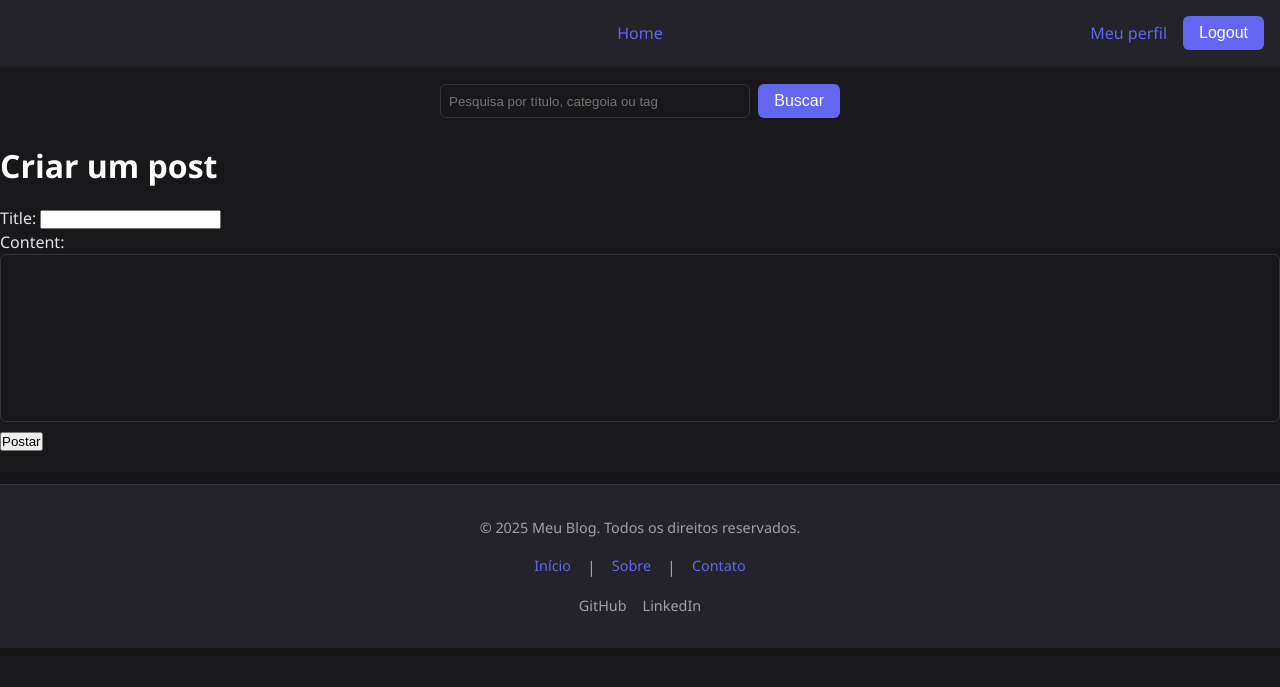
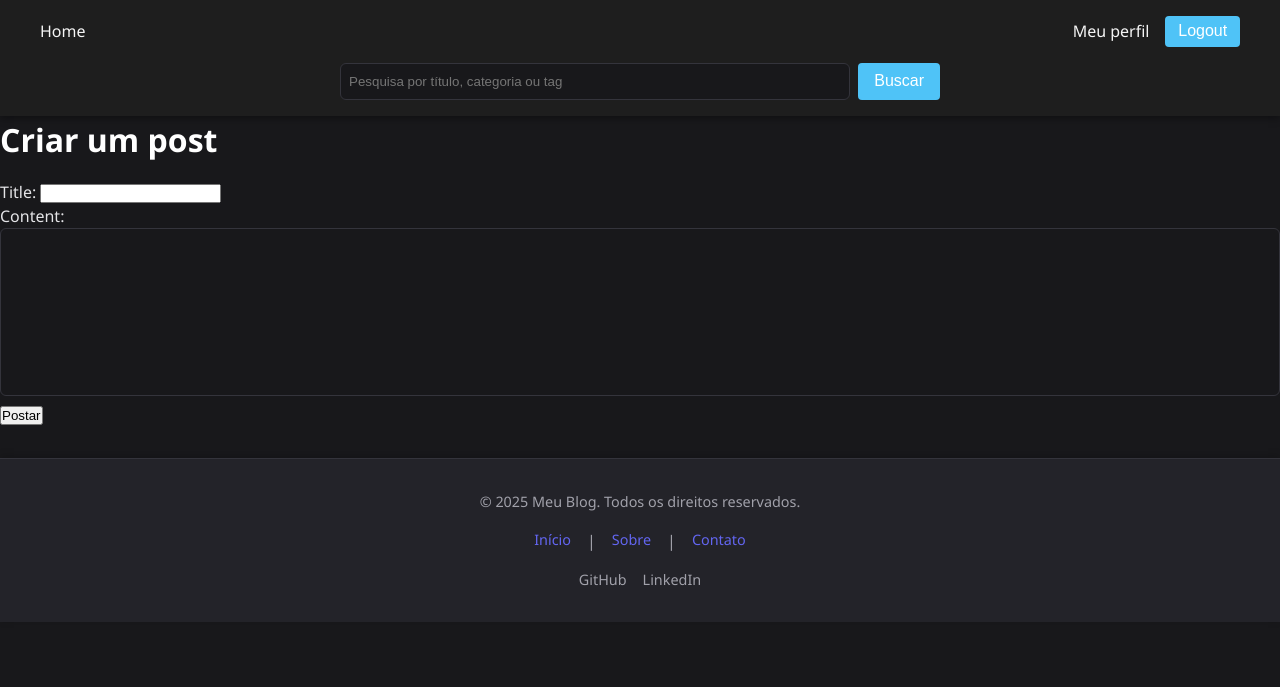
Before and after one commit to gok2001/projeto-blog, a Django app: page /posts/create/ in a window 1280 px wide. Shown: the top 687 px of the page. Run offline with Django 5.2, Linux system fonts and the light colour scheme; the visitor is signed in with stand-in values (Sample User, id 1).

Commit message:
Reestiliza o header completo

```diff
--- a/static/global/css/style.css
+++ b/static/global/css/style.css
@@ -80,7 +80,6 @@ body {
     line-height: 1.5;
     color: var(--color-text);
     background-color: var(--color-bg);
-    padding-top: 60px;
 }
 
 a {
@@ -106,33 +105,106 @@ h6 {
 }
 
 /* ===============================
+   HEADER
+   =============================== */
+.site-header {
+    background-color: var(--color-bg-dark, #1e1e1e);
+    color: var(--color-text-light, #f5f5f5);
+    padding: var(--padding-md) var(--padding-lg);
+    box-shadow: var(--shadow-md);
+    display: flex;
+    flex-direction: column;
+    align-items: center;
+    gap: var(--spacing-md);
+    position: sticky;
+    top: 0;
+    z-index: 100;
+}
+
+/* ===============================
    NAVBAR
    =============================== */
 .header-navbar {
-    position: fixed;
-    top: 0;
-    left: 0;
     width: 100%;
+    max-width: 1200px;
+    display: flex;
+    justify-content: space-between;
+    align-items: center;
+}
+
+.header-navbar a {
+    color: inherit;
+    text-decoration: none;
+    font-weight: 500;
+    transition: var(--transition-normal);
+}
+
+.header-navbar a:hover {
+    color: var(--color-accent, #4fc3f7);
+}
+
+.header-navbar .nav-right {
     display: flex;
     align-items: center;
-    justify-content: space-between;
-    padding: var(--padding-md);
-    border-bottom: 0.2rem solid rgba(0, 0, 0, 0.207);
-    background-color: var(--color-bg-alt);
-    z-index: 1000;
+    gap: var(--spacing-md);
 }
 
-.home-link {
-    position: absolute;
-    left: 50%;
-    transform: translateX(-50%);
+.header-navbar .btn {
+    background: var(--color-accent, #4fc3f7);
+    border: none;
+    color: #fff;
+    padding: 0.4rem 0.8rem;
+    border-radius: 4px;
+    cursor: pointer;
+    font-weight: 500;
+    transition: var(--transition-normal);
 }
 
-.nav-right {
+.header-navbar .btn:hover {
+    background: var(--color-accent-hover, #039be5);
+}
+
+/* ===============================
+   BARRA DE PESQUISA
+   =============================== */
+.search {
+    width: 100%;
+    max-width: 600px;
+}
+
+.search form {
     display: flex;
-    gap: 1rem;
-    margin-left: auto;
-    align-items: center;
+    gap: var(--spacing-sm);
+}
+
+.search-input {
+    flex: 1;
+    padding: 0.6rem 0.8rem;
+    border-radius: 4px;
+    border: var(--input-border);
+    background-color: #2a2a2a;
+    color: #fff;
+    outline: none;
+    transition: var(--transition-normal);
+}
+
+.search-input:focus {
+    border-color: var(--color-accent, #4fc3f7);
+}
+
+.search .btn {
+    background: var(--color-accent, #4fc3f7);
+    border: none;
+    color: #fff;
+    padding: 0.6rem var(--padding-md);
+    border-radius: 4px;
+    cursor: pointer;
+    font-weight: 500;
+    transition: var(--transition-normal);
+}
+
+.search .btn:hover {
+    background: var(--color-accent-hover, #039be5);
 }
 
 /* ===============================
@@ -227,20 +299,6 @@ textarea:focus {
     border-color: var(--color-primary);
     box-shadow: 0 0 0 2px var(--color-box-shadow-input);
     outline: none;
-}
-
-/* ===============================
-   BARRA DE PESQUISA
-   =============================== */
-.search form {
-    display: flex;
-    gap: 0.5rem;
-    max-width: 400px;
-    margin: var(--spacing-lg) auto;
-}
-
-.search input[type="search"] {
-    flex: 1;
 }
 
 /* ===============================
--- a/templates/global/base.html
+++ b/templates/global/base.html
@@ -9,6 +9,7 @@
     <script src="{% static "global/scripts/scripts.js" %}"></script>
 </head>
 <body>
+    <header class="site-header">
         <nav class="header-navbar">
             <a href="{% url "posts:index" %}" class="home-link">Home</a>
 
@@ -31,7 +32,7 @@
                 <input
                 type="search"
                 class="search-input"
-            placeholder="Pesquisa por título, categoia ou tag"
+                placeholder="Pesquisa por título, categoria ou tag"
                 id="search"
                 name="q"
                 value="{{ request.GET.q|default:'' }}"
@@ -39,6 +40,8 @@
                 <button type="submit" class="btn">Buscar</button>
             </form>
         </div>
+    </header>
+
 
     {% if messages %}
         <div class="messages-container">
```
Lines whose indentation alone changed are shown as unchanged.
